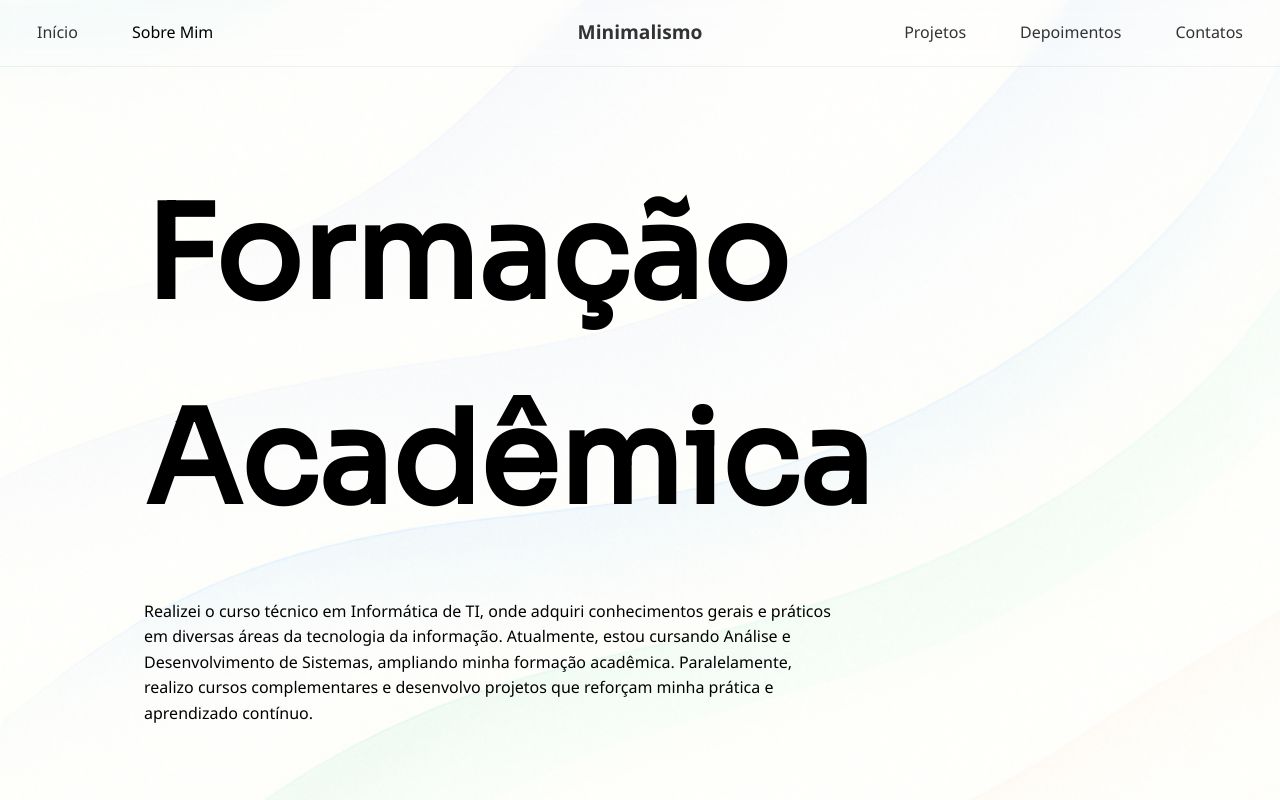
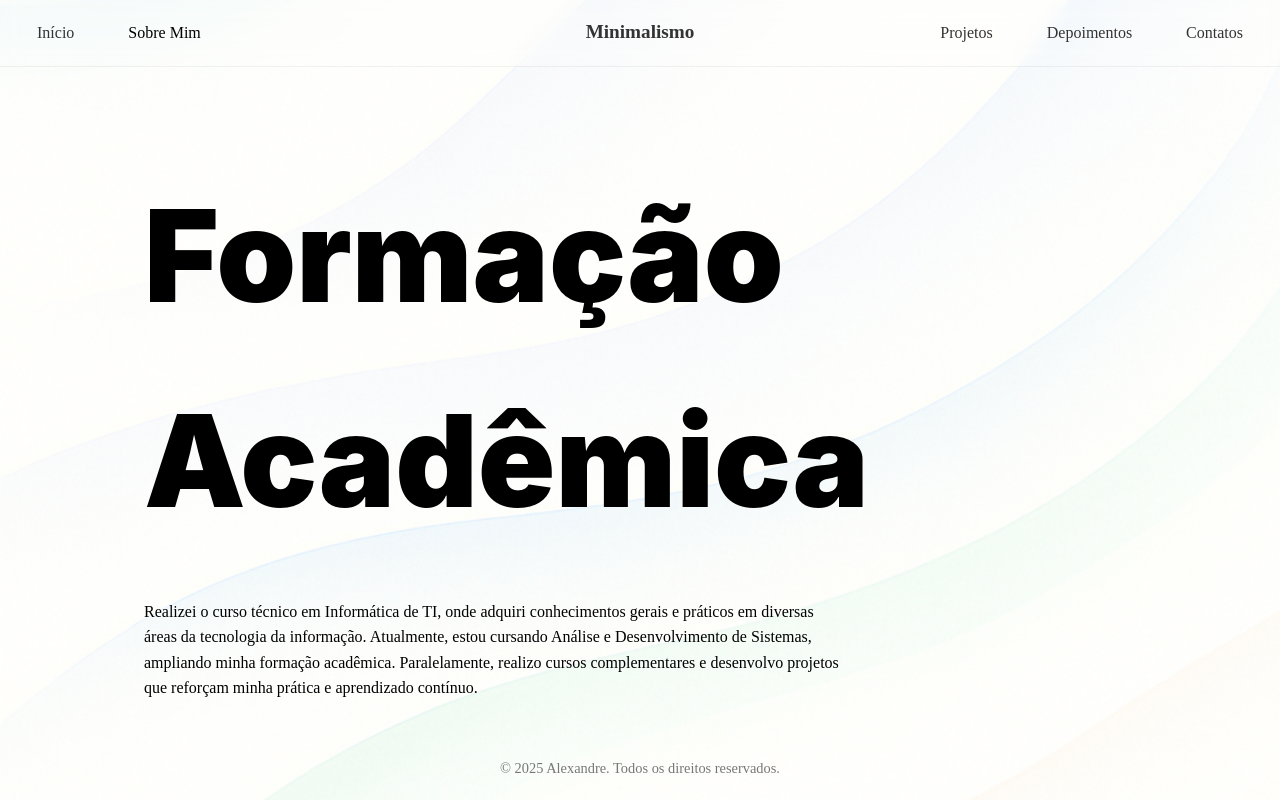
Before and after one commit to dev-alexandre17/minimal-portfolio, a plain HTML site: page pages/about.html in a window 1280 px wide. Drawn offline with nearby package versions, Linux system fonts and the light colour scheme.

Commit message:
feat: add favicon and minimal font styling

```diff
--- a/css/about.css
+++ b/css/about.css
@@ -24,7 +24,7 @@ body {
 }
 
 body {
-  font-family: 'Segoe UI', sans-serif;
+  font-family: --font-primary;
   line-height: 1.6;
   overflow-x: hidden;
   background-color: transparent;
@@ -80,6 +80,16 @@ header {
   transform: translateX(-50%);
 }
 
+footer {
+  position: fixed;
+  bottom: 0;
+  width: 100%;
+  text-align: center;
+  font-size: 0.9rem;
+  color: #777;
+  padding: 20px 0;
+}
+
 .slide {
   height: 100%;
   width: 100%;
--- a/css/contacts.css
+++ b/css/contacts.css
@@ -5,7 +5,7 @@
 }
 
 body {
-    font-family: 'Segoe UI', sans-serif;
+    font-family: --font-primary;
     line-height: 1.6;
     overflow-x: hidden;
     background-color: white;
@@ -26,6 +26,16 @@ header {
     width: 100%;
     z-index: 5;
     padding: 20px;
+}
+
+footer {
+    position: fixed;
+    bottom: 0;
+    width: 100%;
+    text-align: center;
+    font-size: 0.9rem;
+    color: #777;
+    padding: 20px 0;
 }
 
 .header-content {
--- a/css/fonts.css
+++ b/css/fonts.css
@@ -1,5 +1,5 @@
-@import url('https://fonts.googleapis.com/css2?family=Sora&display=swap');
+@import url('https://fonts.googleapis.com/css2?family=Montserrat&display=swap');
 
 :root{
-    --font-primary: 'Sora', sans-serif;
+    --font-primary: 'Inter', sans-serif;
 }
--- a/css/projects.css
+++ b/css/projects.css
@@ -5,7 +5,7 @@
 }
 
 body {
-    font-family: 'Segoe UI', sans-serif;
+    font-family: --font-primary;
     line-height: 1.6;
     overflow-x: hidden;
     background-color: white;
@@ -44,6 +44,16 @@ header {
     list-style: none;
     display: flex;
     gap: 20px;
+}
+
+footer {
+    position: fixed;
+    bottom: 0;
+    width: 100%;
+    text-align: center;
+    font-size: 0.9rem;
+    color: #777;
+    padding: 20px 0;
 }
 
 .mwg_effect000 {
--- a/css/style.css
+++ b/css/style.css
@@ -5,7 +5,7 @@
 }
 
 body {
-  font-family: 'Segoe UI', sans-serif;
+  font-family: --font-primary;
   line-height: 1.6;
   overflow-x: hidden;
   background-color: transparent;
@@ -58,6 +58,16 @@ header {
   position: absolute;
   left: 50%;
   transform: translateX(-50%);
+}
+
+footer {
+  position: fixed;
+  bottom: 0;
+  width: 100%;
+  text-align: center;
+  font-size: 0.9rem;
+  color: #777;
+  padding: 20px 0;
 }
 
 #hero {
--- a/css/testimonials.css
+++ b/css/testimonials.css
@@ -5,7 +5,7 @@
 }
 
 body {
-    font-family: 'Segoe UI', sans-serif;
+    font-family: --font-primary;
     line-height: 1.6;
     overflow-x: hidden;
     background-color: white;
@@ -59,6 +59,16 @@ header {
 .menu_navegacao li a:hover {
     background-color: #319795;
     color: white;
+}
+
+footer {
+    position: fixed;
+    bottom: 0;
+    width: 100%;
+    text-align: center;
+    font-size: 0.9rem;
+    color: #777;
+    padding: 20px 0;
 }
 
 .logo {
--- a/pages/about.html
+++ b/pages/about.html
@@ -5,9 +5,9 @@
     <meta charset="UTF-8">
     <meta name="viewport" content="width=device-width, initial-scale=1.0">
     <title>Sobre Mim</title>
+    <link rel="icon" href="/assets/images/favicon/favicon.ico" type="image/x-icon">
     <link rel="stylesheet" href="/css/fonts.css">
     <link rel="stylesheet" href="/css/about.css">
-
     <script src="https://cdnjs.cloudflare.com/ajax/libs/gsap/3.12.2/gsap.min.js"></script>
     <script src="https://cdnjs.cloudflare.com/ajax/libs/gsap/3.12.2/ScrollTrigger.min.js"></script>
     <script src="https://cdnjs.cloudflare.com/ajax/libs/gsap/3.12.2/Observer.min.js"></script>
@@ -114,6 +114,10 @@
         </div>
     </section>
 
+    <footer>
+        <p>&copy; 2025 Alexandre. Todos os direitos reservados.</p>
+    </footer>
+
     <script src="/js/about.js" defer></script>
 
 </body>
```
Also changed, not shown: index.html (+6 -1 lines), pages/contacts.html (+5 -0 lines), pages/projects.html (+5 -1 lines), pages/testimonials.html (+5 -1 lines), assets/images/favicon/favicon.ico (added).
